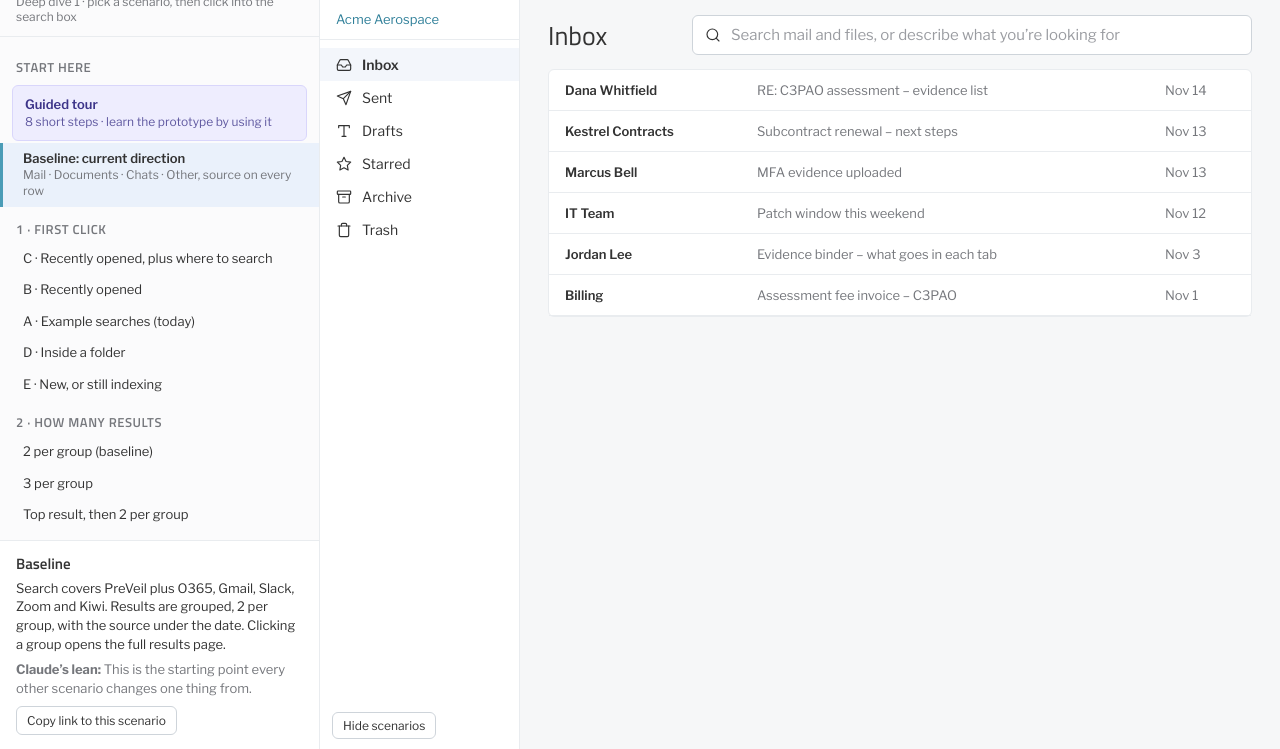
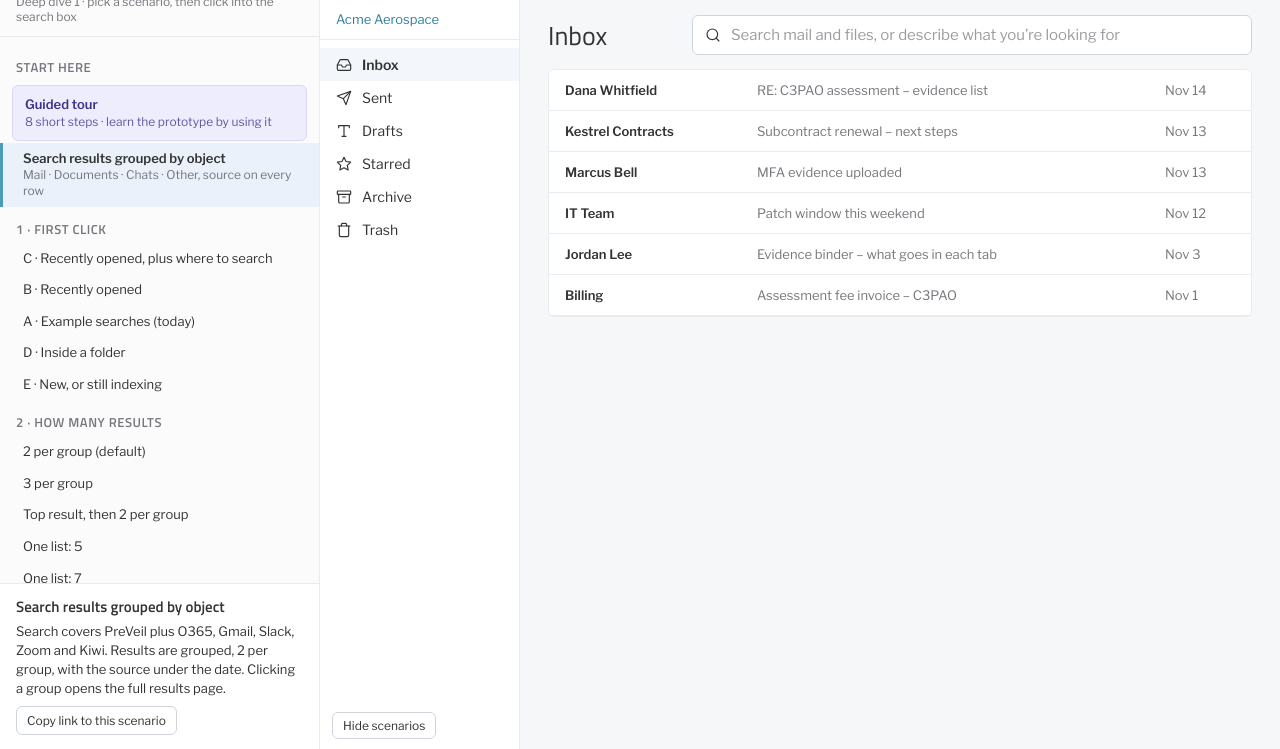
Before and after one commit to vanacart/semantic-search-prototype, a plain HTML site: page typeahead.html in a window 1280 px wide. Shown: the part 51-800 px from the top of the page. Drawn offline with nearby package versions, Linux system fonts and the light colour scheme.

Commit message:
Name the default scenario 'Search results grouped by object' and remove Claude's lean notes
Co-Authored-By: Claude Opus 5.5 <noreply@anthropic.com>

```diff
--- a/typeahead.html
+++ b/typeahead.html
@@ -648,12 +648,12 @@ const SCENARIOS = [
   { section: 'Start here', items: [
     { id: 'tour', name: 'Guided tour', sub: '8 short steps · learn the prototype by using it', tour: true, values: {},
       about: { title: 'Guided tour', body: 'A step-by-step walkthrough. Each step asks you to do one thing and moves on when you do it.' } },
-    { id: 'baseline', name: 'Baseline: current direction', sub: 'Mail · Documents · Chats · Other, source on every row', values: {},
-      about: { title: 'Baseline', body: 'Search covers PreVeil plus O365, Gmail, Slack, Zoom and Kiwi. Results are grouped, 2 per group, with the source under the date. Clicking a group opens the full results page.', lean: 'This is the starting point every other scenario changes one thing from.' } },
+    { id: 'baseline', name: 'Search results grouped by object', sub: 'Mail · Documents · Chats · Other, source on every row', values: {},
+      about: { title: 'Search results grouped by object', body: 'Search covers PreVeil plus O365, Gmail, Slack, Zoom and Kiwi. Results are grouped, 2 per group, with the source under the date. Clicking a group opens the full results page.' } },
   ] },
   { section: '1 · First click', items: [
     { id: 'fc-c', name: 'C · Recently opened, plus where to search', values: {}, focus: true,
-      about: { title: 'Recently opened, plus where to search', body: 'Mail, Documents, Chats and Other shortcuts on top, then the last five things you opened from any source.', works: 'Covers re-finding and narrowing in one menu.', watch: 'More to read on first click.', lean: 'C for people with history, E for people who are new or still indexing.' } },
+      about: { title: 'Recently opened, plus where to search', body: 'Mail, Documents, Chats and Other shortcuts on top, then the last five things you opened from any source.', works: 'Covers re-finding and narrowing in one menu.', watch: 'More to read on first click.' } },
     { id: 'fc-b', name: 'B · Recently opened', values: { 'menu.firstClick': 'Recently opened' }, focus: true,
       about: { title: 'Recently opened', body: 'The last five things you opened. Most searches are re-finding something.', works: 'One click for the most common search.', watch: 'Needs a history of opened items. Can it stay on the device, encrypted?' } },
     { id: 'fc-a', name: 'A · Example searches (today)', values: { 'menu.firstClick': 'Example searches' }, focus: true,
@@ -664,17 +664,17 @@ const SCENARIOS = [
       about: { title: 'Someone new, or still indexing', body: 'Nothing opened yet, or the index is still building. Falls back to examples and is honest about progress.', works: 'Never an empty menu.', watch: 'Needs a rule for switching to recent items.' } },
   ] },
   { section: '2 · How many results', items: [
-    { id: 'n-2', name: '2 per group (baseline)', values: {}, query: 'cmmc assessment evid', about: { title: '2 per group', body: 'Up to two from each group: Mail, Documents, Chats, Other.', works: 'Every group gets a turn and the list stays short.', watch: 'A strong third email loses its spot to a weaker file.', lean: '7 in one list, or 2 per group. 10 runs past the bottom of a 13-inch laptop.' } },
+    { id: 'n-2', name: '2 per group (default)', values: {}, query: 'cmmc assessment evid', about: { title: '2 per group', body: 'Up to two from each group: Mail, Documents, Chats, Other.', works: 'Every group gets a turn and the list stays short.', watch: 'A strong third email loses its spot to a weaker file.' } },
     { id: 'n-3', name: '3 per group', values: { 'menu.count': '3 per group' }, query: 'cmmc assessment evid', about: { title: '3 per group', body: 'Up to three from each group.', works: 'Shows at a glance where things live.', watch: 'With four groups this is about 715px tall, past the bottom of a laptop.' } },
     { id: 'n-top', name: 'Top result, then 2 per group', values: { 'menu.count': 'Top result + 2 per group' }, query: 'cmmc assessment evid', about: { title: 'Top result, then 2 per group', body: 'The single best match first, wherever it lives, then the groups.', works: 'The best answer is one Enter away, and it still groups.', watch: 'The tallest option. The top result must be clearly better.' } },
     { id: 'n-5', name: 'One list: 5', values: { 'menu.count': 'One list: 5' }, query: 'cmmc assessment evid', about: { title: '5 results', body: 'What the primer suggests (R17). Quickest to scan.', watch: 'Only one or two items from each group make it in.' } },
     { id: 'n-7', name: 'One list: 7', values: { 'menu.count': 'One list: 7' }, query: 'cmmc assessment evid', about: { title: '7 results', body: 'A middle option.', works: 'Room for mail, documents and a chat.' } },
     { id: 'n-10', name: 'One list: 10', values: { 'menu.count': 'One list: 10' }, query: 'cmmc assessment evid', about: { title: '10 results', body: 'Most choices before the full page.', watch: 'Runs past the bottom of a 13-inch laptop. Feels like a results page in a pop-up.' } },
     { id: 'n-person', name: 'A person takes a row', values: {}, query: 'dana', about: { title: 'A person takes a row', body: 'Searching a name: the person comes first, then grouped results.', works: 'Finding a person’s mail is one click.', watch: 'Decide whether people count toward the limit.' } },
-    { id: 'n-words', name: 'Heading wording: count on the link', values: { 'menu.headings': 'Mail · See all 21' }, query: 'cmmc assessment evid', about: { title: 'Heading wording', body: 'The count moves onto the link (“See all 12”). Compare with the baseline’s “Mail (12)”.', lean: 'Count on the link keeps headings short; brackets if the count must stay next to the name.' } },
+    { id: 'n-words', name: 'Heading wording: count on the link', values: { 'menu.headings': 'Mail · See all 21' }, query: 'cmmc assessment evid', about: { title: 'Heading wording', body: 'The count moves onto the link (“See all 12”). Compare with the default, “Mail (12)”.' } },
   ] },
   { section: '3 · Filtering', items: [
-    { id: 'f-jump', name: 'Chips jump to the full results page', values: {}, query: 'cmmc assessment evid', about: { title: 'A chip opens the full results page', body: 'Click Mail, Documents, Chats or Other at the top of the menu. The results page opens, already filtered, with that group’s filters ready.', works: 'The menu stays short; the full list is one click away.', lean: 'Chips that jump to the full results page, and “See N more” under each group.' } },
+    { id: 'f-jump', name: 'Chips jump to the full results page', values: {}, query: 'cmmc assessment evid', about: { title: 'A chip opens the full results page', body: 'Click Mail, Documents, Chats or Other at the top of the menu. The results page opens, already filtered, with that group’s filters ready.', works: 'The menu stays short; the full list is one click away.' } },
     { id: 'f-in', name: 'Chips filter inside the menu', values: { 'menu.chipClick': 'Filters inside the menu' }, query: 'cmmc assessment evid', about: { title: 'Filter inside the menu', body: 'Clicking a chip narrows the menu to that group and shows the second layer of filters.', works: 'No page change for a quick narrow-down.', watch: 'The menu starts to act like a results page.' } },
     { id: 'f-head', name: 'Group headings with “See more”', values: { 'menu.groupFilter': 'Group headings only', 'menu.chipClick': 'Filters inside the menu' }, query: 'cmmc assessment evid', about: { title: 'Grouped, headings open the group', body: 'No chips. Each group ends with “See N more in Mail”.', works: 'The filter sits right where the results are.', watch: 'Headings are small targets.' } },
     { id: 'f-refine', name: 'Second layer: refine with one click', values: { 'menu.chipClick': 'Filters inside the menu', 'menu.secondLayer': 'Refine with one click' }, query: 'cmmc assessment evid', group: 'Mail', about: { title: 'Refine with one click', body: 'After choosing Mail, the three filters most likely to help come first as rows, with how many results each leaves.', works: 'Fastest with the keyboard, and the counts show which filter helps.', watch: 'The suggested filters have to be good.' } },
@@ -689,11 +689,11 @@ const SCENARIOS = [
     { id: 'd-half', name: 'Raman’s version: half-typed words', values: { 'typing.didYouMean': 'Live while typing (Raman)' }, play: 'cmmc asses', about: { title: 'Half-typed words look like typos', body: 'At “asses” it suggests “assets”, while the results are already right.', watch: 'Pressing Tab here makes the search worse.' } },
     { id: 'd-acro', name: 'Raman’s version: our words get “corrected”', values: { 'typing.didYouMean': 'Live while typing (Raman)' }, play: 'c3pao kickoff', about: { title: 'Our words get “corrected”', body: 'C3PAO becomes “cpa”. Also POA&M → poem, SPRS → spurs, ITAR → sitar, DFARS → dears.', watch: 'The words that matter most are the ones it gets wrong.' } },
     { id: 'd-repeat', name: 'Raman’s version: repeats the results', values: { 'typing.didYouMean': 'Live while typing (Raman)' }, play: 'incident reponse plan', about: { title: 'It repeats what the results already found', body: 'Semantic search already matched the meaning, so the right file is first.', watch: 'The extra row pushes the right result down one place.' } },
-    { id: 'd-quiet', name: 'Preferred: match through typos quietly', values: {}, play: 'incident reponse plan', about: { title: 'Match through typos quietly', body: 'Same typing. No extra row. The right file is first and the matched words are bold.', works: 'Nothing jumps, nothing extra to read.', lean: 'Preferred.' } },
-    { id: 'd-close', name: 'Preferred: when nothing matched exactly', values: {}, play: 'export licnese', about: { title: 'When nothing matched exactly', body: 'A quiet grey line says close matches are shown. Press Enter to see how the results page offers the exact words.', works: 'Honest without asking people to fix spelling mid-word.', watch: 'The grey line must only show when it’s true.', lean: 'Preferred.' } },
+    { id: 'd-quiet', name: 'Preferred: match through typos quietly', values: {}, play: 'incident reponse plan', about: { title: 'Match through typos quietly', body: 'Same typing. No extra row. The right file is first and the matched words are bold.', works: 'Nothing jumps, nothing extra to read.' } },
+    { id: 'd-close', name: 'Preferred: when nothing matched exactly', values: {}, play: 'export licnese', about: { title: 'When nothing matched exactly', body: 'A quiet grey line says close matches are shown. Press Enter to see how the results page offers the exact words.', works: 'Honest without asking people to fix spelling mid-word.', watch: 'The grey line must only show when it’s true.' } },
   ] },
   { section: '5 · Actions', items: [
-    { id: 'a-buttons', name: 'Buttons on the highlighted row', values: {}, query: 'cmmc assessment evid', hi: 1, about: { title: 'Buttons on the highlighted row', body: 'Use ↓ to move. The date swaps for buttons on the highlighted row. Press → for every action.', works: 'Easy to see; works with mouse and keys.', watch: 'Room for three buttons at most.', lean: 'Buttons on the row, plus → for keyboard users, with menus that change by type.' } },
+    { id: 'a-buttons', name: 'Buttons on the highlighted row', values: {}, query: 'cmmc assessment evid', hi: 1, about: { title: 'Buttons on the highlighted row', body: 'Use ↓ to move. The date swaps for buttons on the highlighted row. Press → for every action.', works: 'Easy to see; works with mouse and keys.', watch: 'Room for three buttons at most.' } },
     { id: 'a-list', name: '→ for an action list', values: { 'results.actions': '→ for an action list' }, query: 'cmmc assessment evid', hi: 1, about: { title: 'Press → for an action list', body: 'Highlight a row and press →. The menu turns into its actions. ← goes back.', works: 'Every action reachable without a mouse.', watch: 'Nobody finds → on their own.' } },
     { id: 'a-more', name: '⋯ menu, changes by type', values: { 'results.actions': '⋯ menu on the row' }, query: 'cmmc assessment evid', hi: 1, about: { title: 'The menu changes with the type of result', body: 'Open ⋯ on a PreVeil file, then on the Slack row or the Kiwi trip. Anything that leaves PreVeil names the app.', works: 'People see before clicking whether they stay in PreVeil.' } },
     { id: 'a-preview', name: 'Preview beside the menu', values: { 'results.actions': 'Preview beside the menu' }, query: 'cmmc assessment evid', about: { title: 'Preview beside the menu', body: 'Highlighting a result shows a preview with the passage that matched.', works: 'Check it’s the right file before opening it.', watch: 'About 1000px wide; decrypting on every arrow key may be slow.' } },
@@ -764,7 +764,6 @@ function renderPanel() {
     ${a.body ? `<p>${esc(a.body)}</p>` : ''}
     ${a.works ? `<p class="w"><b>Works:</b> ${esc(a.works)}</p>` : ''}
     ${a.watch ? `<p class="x"><b>Watch out:</b> ${esc(a.watch)}</p>` : ''}
-    ${a.lean ? `<p class="lean"><b>Claude’s lean:</b> ${esc(a.lean)}</p>` : ''}
     <div class="about-actions">
       ${sc.play ? `<button class="btn" data-replay>${S.playing ? 'Typing…' : 'Replay the typing'}</button>` : ''}
       ${sc.query != null || sc.focus ? `<button class="btn" data-reset>Reset this scenario</button>` : ''}
@@ -1206,7 +1205,7 @@ const Tour = (() => {
     const q = $('quest');
     if (!active) { q.innerHTML = ''; return; }
     if (i >= steps.length) {
-      q.innerHTML = `<div class="quest win" data-testid="tour"><div class="qtop"><span>Tour complete</span></div><div class="trophy">🏆</div><h3>You’re ready to explore</h3><p>Keep exploring scenarios on the left. Every one starts from the baseline and changes one thing.</p><div class="qbtns" style="justify-content:center"><button class="btn" data-q="restart">Start over</button><button class="btn primary" data-q="close">Close</button></div></div>`;
+      q.innerHTML = `<div class="quest win" data-testid="tour"><div class="qtop"><span>Tour complete</span></div><div class="trophy">🏆</div><h3>You’re ready to explore</h3><p>Keep exploring scenarios on the left. Every one starts from search results grouped by object and changes one thing.</p><div class="qbtns" style="justify-content:center"><button class="btn" data-q="restart">Start over</button><button class="btn primary" data-q="close">Close</button></div></div>`;
       clearHighlight(); return;
     }
     const s = steps[i];
```
Also changed, not shown: index.html (+1 -1 lines).
